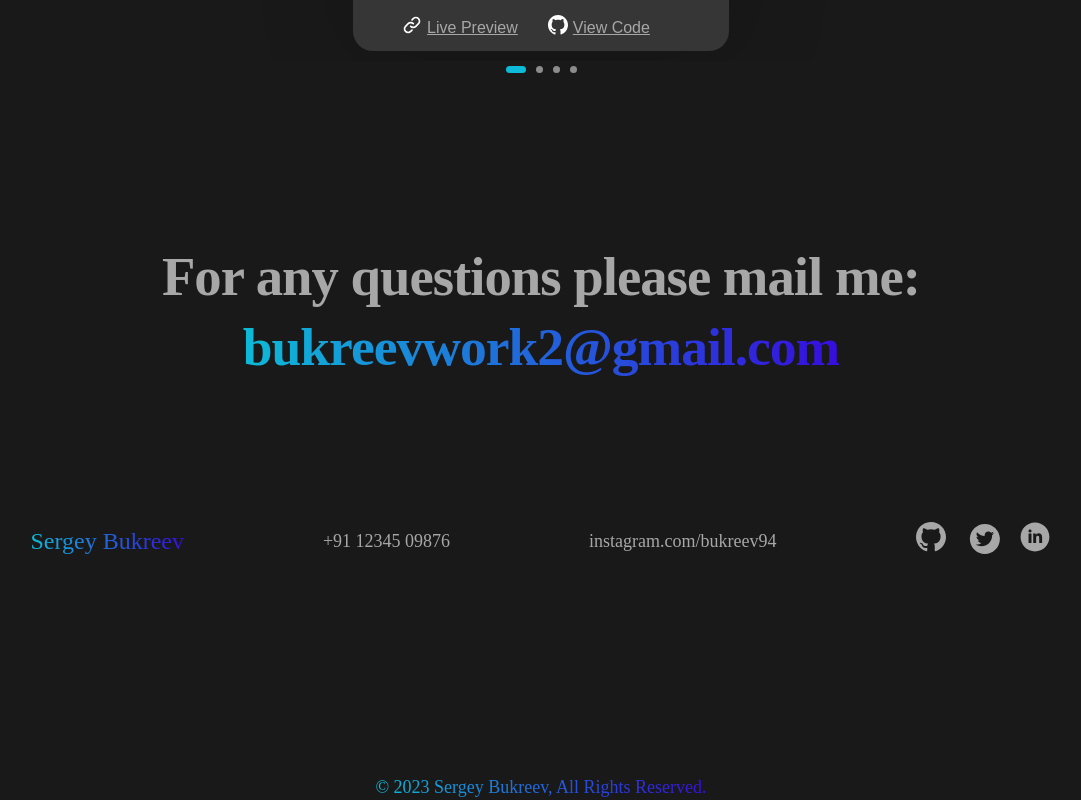
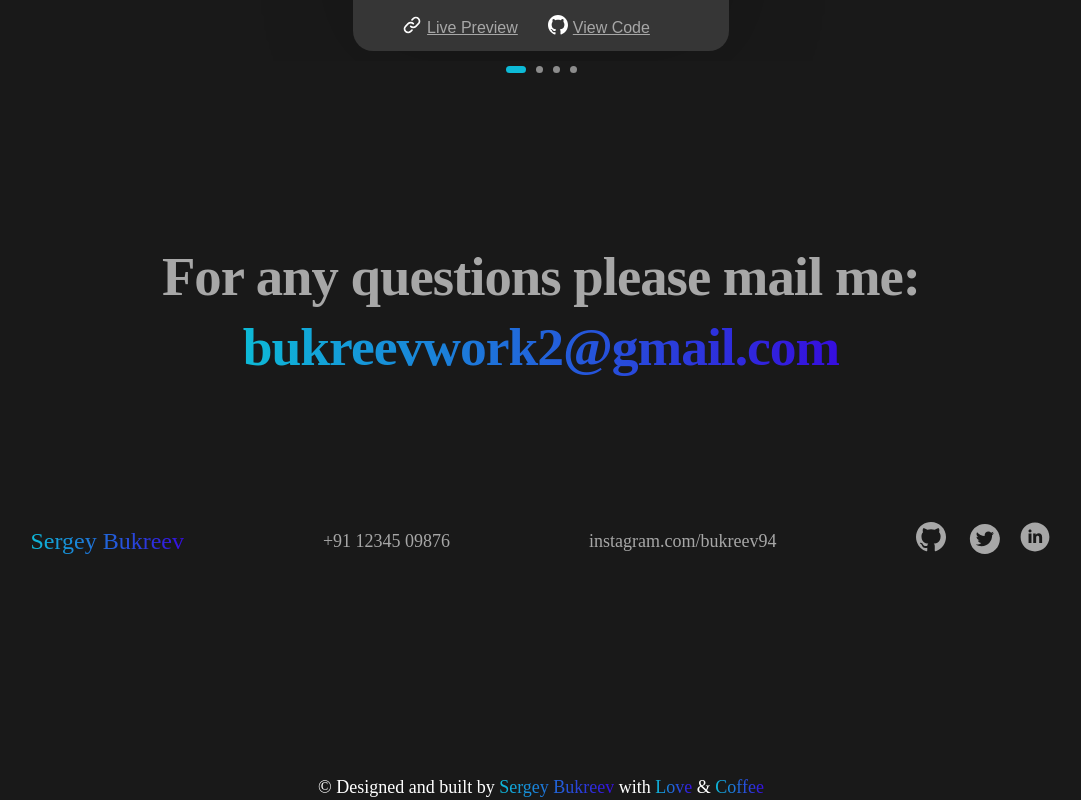
Before and after one commit to Sergey-Bukreev/SecondPortfolio, a React (Create React App) app: page / in a window 1280 px wide. Shown: the part 3020-3820 px from the top of the page, without its empty margins (99-1180 px from the left). Built offline with nearby package versions, Linux system fonts and the light colour scheme.

Commit message:
change footer

```diff
--- a/src/layot/footer/Footer.tsx
+++ b/src/layot/footer/Footer.tsx
@@ -1,16 +1,15 @@
 import React from 'react';
 import styled from "styled-components";
-import {DesktopMenu} from "../header/headerMenu/desktopMenu/DesktopMenu";
 import {Theme} from "../../styles/Theme";
 import {Container} from "../../components/Container";
-import {FlexWrapper} from "../../components/FlexWrapper";
+
 const items = ["Home", "About", "Tech Stack", "Project", "Contact"]
 export const Footer:React.FC = () => {
     return (
         <StyledFooter>
             <Container>
 
-                <Copyright>© 2023 Sergey Bukreev, All Rights Reserved.</Copyright>
+                <Copyright>© Designed and built by <span>Sergey Bukreev</span> with <span>Love</span> & <span>Coffee</span></Copyright>
 
             </Container>
 
@@ -25,10 +24,14 @@ const Copyright = styled.small`
   font-family: Poppins, serif;
   font-size: 18px;
 
+
   font-weight: 400;
   line-height: 26px;
 
-  background:${Theme.colors.fontSecond};
-  -webkit-background-clip: text;
-  -webkit-text-fill-color: transparent;
+  color: white;
+  span {background:${Theme.colors.fontSecond};
+    -webkit-background-clip: text;
+    -webkit-text-fill-color: transparent;}
+
+
 `
```
